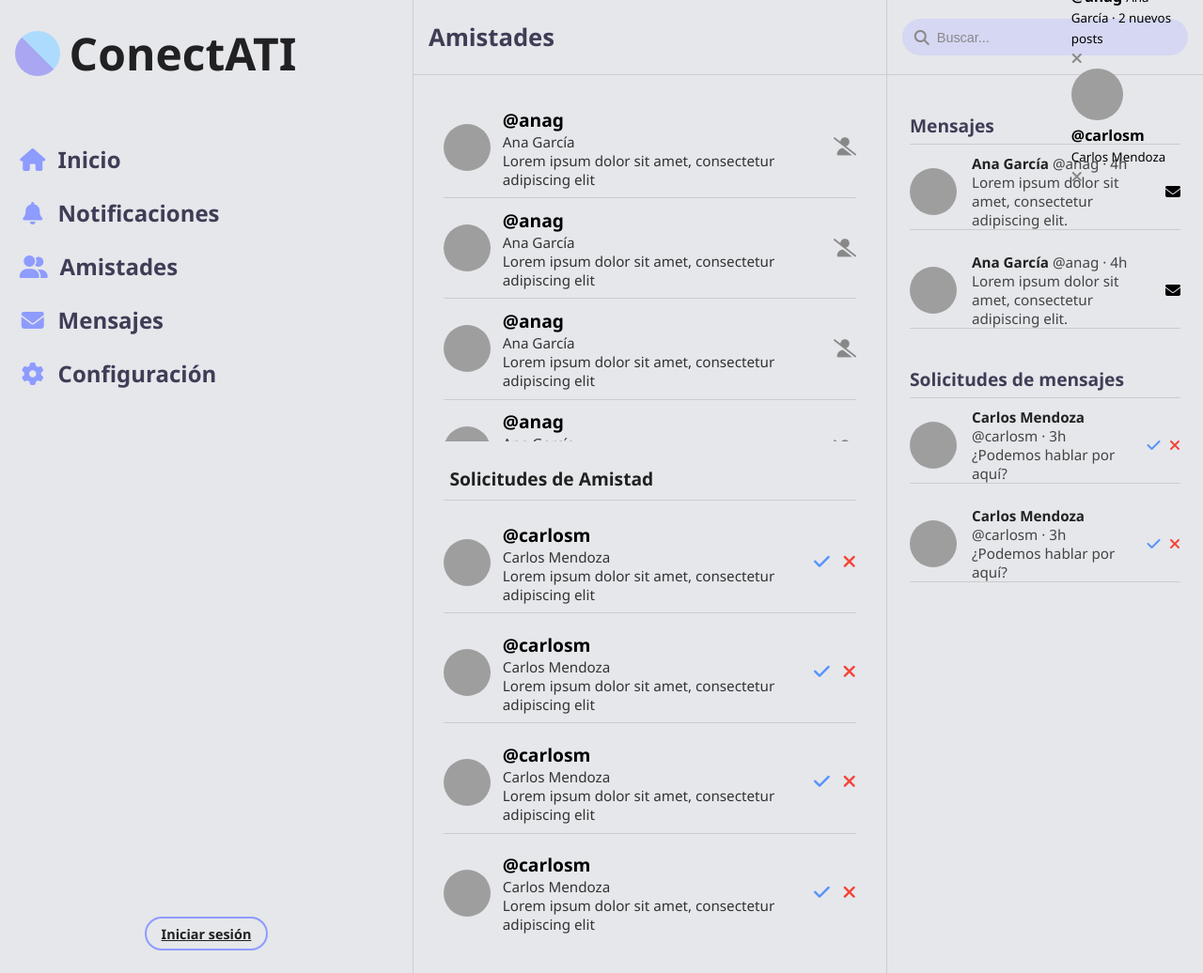
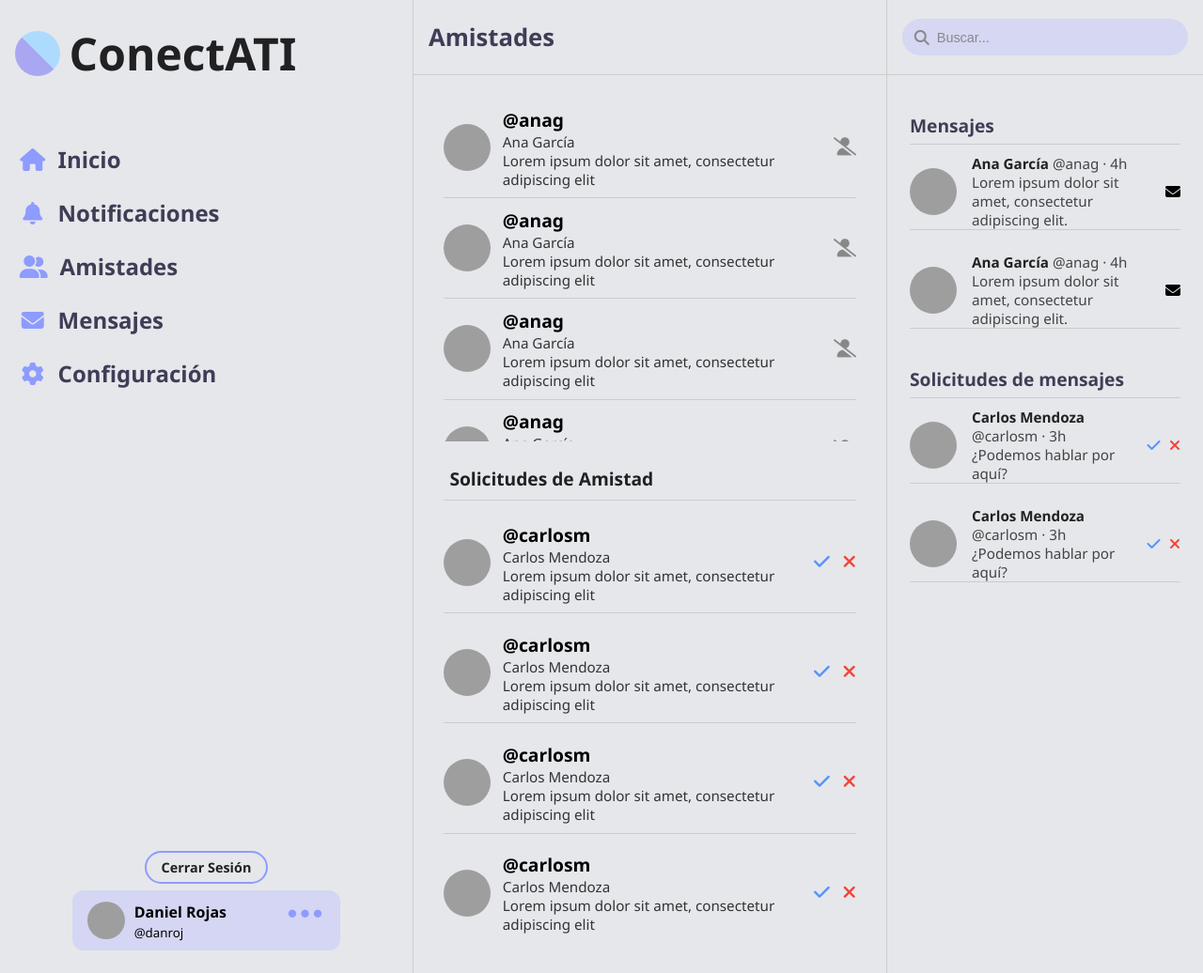
Before and after one commit to Maxsz20/ConectATI, a Django app: template web/app/templates/app/amistades.html in a window 1280 px wide. Shown: the whole page at 94% size. Run offline with Django 4.2, Linux system fonts and the light colour scheme; the template is opened without the code that fills it, so the values that code supplies are empty; grey boxes are pictures that could not be loaded.

Commit message:
probando amistades

```diff
--- a/web/app/static/css/amistades_conectati.css
+++ b/web/app/static/css/amistades_conectati.css
@@ -45,6 +45,11 @@
   height: 1em;
   border-radius: 50%;
   background: linear-gradient(-135deg, #addbfd 50%, #a9a7f2 50%);
+}
+
+a, a:visited {
+  color: #333; /* o el color que uses normalmente */
+  text-decoration: none; /* opcional */
 }
 
 .menu {
@@ -102,6 +107,12 @@
   background-color: var(--lavanda-translucido);
   color: var(--color-iconos);
 }
+.perfil-detalle-a{
+  text-decoration: none;
+  color: inherit;
+  width: 70%;
+}
+
 .perfil-detalle {
   background-color: var(--lavanda-translucido);
   padding: 0.6rem 1rem;
@@ -109,7 +120,7 @@
   display: flex;
   align-items: center;
   gap: 0.6rem;
-  width: 70%;
+  width: 100%;
 }
 
 .perfil-detalle img {
@@ -427,6 +438,7 @@
   width: 100%;
   height: 50%;
   max-width: none;
+  position: relative;
 }
 
 .buscador i {
@@ -444,6 +456,61 @@
 
 .buscador input::placeholder {
   color: #888;
+}
+
+.dropdown-resultados {
+  position: absolute;
+  top: 110%; /* justo debajo del input */
+  left: 0;
+  right: 0;
+  background-color: var(--color-iconos);
+  border: 1px solid #ddd;
+  border-radius: 10px;
+  box-shadow: 0 4px 10px rgba(0, 0, 0, 0.08);
+  padding: 0.5rem 0;
+  z-index: 100;
+  max-height: 300px;
+  overflow-y: auto;
+  color: var(--color-fondo);
+}
+
+.dropdown-resultados.oculto {
+  display: none;
+}
+
+.dropdown-resultados .usuario-busqueda {
+  display: flex;
+  align-items: center;
+  gap: 0.8rem;
+  padding: 0.6rem 1rem;
+  cursor: pointer;
+}
+
+.dropdown-resultados .usuario-busqueda:hover {
+  background-color: var(--lavanda-translucido);
+}
+
+.dropdown-resultados .usuario-busqueda img {
+  width: 36px;
+  height: 36px;
+  border-radius: 50%;
+}
+
+.dropdown-resultados .info {
+  flex: 1;
+}
+.dropdown-resultados i{
+  color: var(--color-fondo);
+}
+
+.header-dropdown {
+  display: flex;
+  justify-content: space-between;
+  padding: 0.6rem 1rem;
+  font-weight: bold;
+  font-size: 0.95rem;
+  color: var(--color-fondo);
+  border-bottom: 1px solid #ddd;
 }
 
 .notificaciones::-webkit-scrollbar,
--- a/web/app/templates/app/amistades.html
+++ b/web/app/templates/app/amistades.html
@@ -1,4 +1,4 @@
-{% extends "base.html" %}
+{% extends "app/base.html" %}
 {% load static %}
 
 {% block title %}Amistades{% endblock %}
@@ -11,7 +11,6 @@
 
 {% block contenido %}
 <div class="contenedor-info">
-  <!-- Lista de amigos -->
   <div class="columna-central">
     <section class="lista-amigos">
       {% for i in "12345" %}
@@ -26,7 +25,6 @@
       {% endfor %}
     </section>
 
-    <!-- Solicitudes -->
     <section class="solicitudes">
       <h3>Solicitudes de Amistad</h3>
       {% for i in "12345" %}
@@ -45,11 +43,10 @@
     </section>
   </div>
 
-  <!-- Panel lateral derecho -->
   <div class="panel-lateral">
     <h3>Mensajes</h3>
     {% for i in "12" %}
-    <a href="{% url 'chat' %}">
+    <a href="#">
       <div class="mensaje-preview">
         <img src="https://i.pravatar.cc/150?img=47" alt="Ana" />
         <div class="mensaje-info">
@@ -76,7 +73,7 @@
         <p>¿Podemos hablar por aquí?</p>
       </div>
       <div class="acciones">
-        <a href="{% url 'chat' %}"><i class="fas fa-check aceptar" title="Aceptar"></i></a>
+        <a href="#"><i class="fas fa-check aceptar" title="Aceptar"></i></a>
         <i class="fas fa-times rechazar" title="Rechazar"></i>
       </div>
     </div>
--- a/web/app/templates/app/base.html
+++ b/web/app/templates/app/base.html
@@ -13,7 +13,7 @@
 <body>
   <!-- Header mobile -->
   <div class="header-mobile">
-    <a href="{% url 'perfil' %}">
+    <a href="/perfil.html">
       <img src="https://i.pravatar.cc/150?img=47" alt="Perfil" />
     </a>
     <h1>
@@ -21,8 +21,8 @@
       ConectATI
     </h1>
     <div class="acciones">
-      <a href="{% url 'notificaciones' %}"><i class="fas fa-bell"></i></a>
-      <a href="{% url 'configuracion' %}"><i class="fas fa-cog"></i></a>
+      <a href="/notificaciones.html"><i class="fas fa-bell"></i></a>
+      <a href="/configuracion.html"><i class="fas fa-cog"></i></a>
     </div>
   </div>
 
@@ -34,35 +34,28 @@
         <span>ConectATI</span>
       </div>
       <div class="menu">
-        <a href="{% url 'feed' %}"><span class="icono"><i class="fas fa-home"></i></span><span class="texto">Inicio</span></a>
-        <a href="{% url 'notificaciones' %}"><span class="icono"><i class="fas fa-bell"></i></span><span class="texto">Notificaciones</span></a>
-        <a href="{% url 'amistades' %}"><span class="icono"><i class="fas fa-user-friends"></i></span><span class="texto">Amistades</span></a>
-        <a href="{% url 'chat' %}"><span class="icono"><i class="fas fa-envelope"></i></span><span class="texto">Mensajes</span></a>
-        <a href="{% url 'configuracion' %}"><span class="icono"><i class="fas fa-cog"></i></span><span class="texto">Configuración</span></a>
+        <a href="/feed.html"><span class="icono"><i class="fas fa-home"></i></span><span class="texto">Inicio</span></a>
+        <a href="/notificaciones.html"><span class="icono"><i class="fas fa-bell"></i></span><span class="texto">Notificaciones</span></a>
+        <a href="/amistades.html"><span class="icono"><i class="fas fa-user-friends"></i></span><span class="texto">Amistades</span></a>
+        <a href="/chat.html"><span class="icono"><i class="fas fa-envelope"></i></span><span class="texto">Mensajes</span></a>
+        <a href="/configuracion.html"><span class="icono"><i class="fas fa-cog"></i></span><span class="texto">Configuración</span></a>
       </div>
     </div>
 
     <div class="perfil-contenedor">
-      {% if user.is_authenticated %}
-        <form action="{% url 'logout' %}" method="post">
-          {% csrf_token %}
-          <button class="cerrar-sesion">Cerrar Sesión</button>
-        </form>
-        <a href="{% url 'perfil' %}" class="perfil-detalle-a" style="text-decoration: none;">
+      <a href="/iniciar_sesion.html" class="cerrar-sesion">Cerrar Sesión</a>
+      <a href="/perfil.html" class="perfil-detalle-a" style="text-decoration: none;">
         <div class="perfil-detalle">
-            <img src="https://i.pravatar.cc/150?img={{ user.id|default:47 }}" alt="{{ user.first_name }}" />
+          <img src="https://i.pravatar.cc/150?img=47" alt="Daniel" />
           <div class="info">
             <div class="nombre">
-                <strong>{{ user.first_name }} {{ user.last_name }}</strong>
+              <strong>Daniel Rojas</strong>
               <span class="puntos">●●●</span>
             </div>
-              <small>@{{ user.username }}</small>
+            <small>@danroj</small>
           </div>
         </div>
       </a>
-      {% else %}
-        <a href="{% url 'login' %}" class="cerrar-sesion">Iniciar sesión</a>
-      {% endif %}
     </div>
   </aside>
 
@@ -77,7 +70,6 @@
         <div class="buscador">
           <i class="fas fa-search"></i>
           <input type="text" id="inputBusqueda" placeholder="Buscar..." />
-          <!-- Dropdown de resultados debajo del input -->
           <div class="dropdown-resultados oculto" id="dropdownBuscador">
             <div class="header-dropdown">
               <span>Recientes</span>
@@ -112,16 +104,15 @@
     {% endblock %}
 
     {% block contenido %}
-    <!-- Aquí va el contenido principal de cada vista -->
     {% endblock %}
   </div>
 
   <!-- Menú mobile -->
   <div class="menu-mobile">
-    <a href="{% url 'feed' %}"><i class="fas fa-home"></i></a>
-    <a href="{% url 'busqueda' %}"><i class="fas fa-search"></i></a>
-    <a href="{% url 'amistades' %}"><i class="fas fa-user-friends"></i></a>
-    <a href="{% url 'chat' %}"><i class="fas fa-envelope"></i></a>
+    <a href="/feed.html"><i class="fas fa-home"></i></a>
+    <a href="/busqueda_mobile.html"><i class="fas fa-search"></i></a>
+    <a href="/amistades.html"><i class="fas fa-user-friends"></i></a>
+    <a href="/chat.html"><i class="fas fa-envelope"></i></a>
   </div>
 
   <script>
--- a/web/project_conectati/settings.py
+++ b/web/project_conectati/settings.py
@@ -11,6 +11,8 @@
 """
 
 from pathlib import Path
+import os
+
 
 # Build paths inside the project like this: BASE_DIR / 'subdir'.
 BASE_DIR = Path(__file__).resolve().parent.parent
@@ -55,7 +57,7 @@
 TEMPLATES = [
     {
         'BACKEND': 'django.template.backends.django.DjangoTemplates',
-        'DIRS': [],
+        'DIRS': [os.path.join(BASE_DIR, 'web', 'templates')],
         'APP_DIRS': True,
         'OPTIONS': {
             'context_processors': [
--- a/web/project_conectati/urls.py
+++ b/web/project_conectati/urls.py
@@ -19,5 +19,5 @@
 
 urlpatterns = [
     path('admin/', admin.site.urls),
-    path('app/', include('app.urls')),
+    path('', include('app.urls')),
 ]
```
Lines whose indentation alone changed are shown as unchanged.
